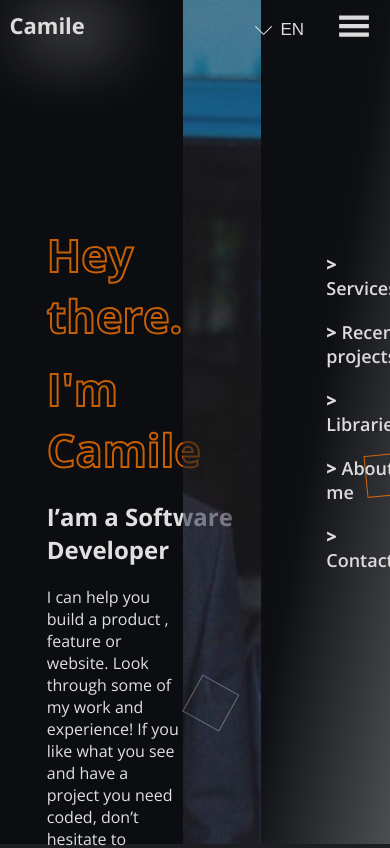
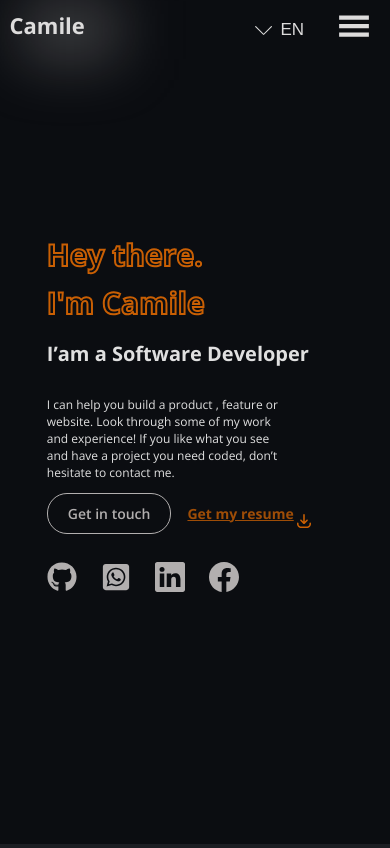
Before and after one commit to camilevahviraki/portfolio-camile, a React (Create React App) app: page / in a window 390 px wide. Shown: the top 848 px of the page. Built offline with nearby package versions, Linux system fonts and the light colour scheme.

Commit message:
Update intro page

```diff
--- a/src/pages/intro/Intro.css
+++ b/src/pages/intro/Intro.css
@@ -34,7 +34,7 @@
   width: 50%;
   display: flex;
   align-items: center;
-    background-image: linear-gradient(to bottom right, #0b0d11,#0b0d11e9, #4d4e51);
+  background-image: linear-gradient(to bottom right, #0b0d11, #0b0d11e9, #4d4e51);
 }
 
 .intro-main-title {
@@ -147,10 +147,11 @@
 @keyframes square {
   from {
     transform: rotate(0deg);
-    }to {
+  }
+
+  to {
     transform: rotate(360deg);
   }
-
 }
 
 .white-square-container {
@@ -165,14 +166,15 @@
 @keyframes square2 {
   from {
     transform: rotate(0deg);
-    }to {
+  }
+
+  to {
     transform: rotate(-360deg);
   }
-
 }
 
 .border-white {
-    border: 1px solid #b2afaf!important;
+  border: 1px solid #b2afaf !important;
 }
 
 .rotating-square {
@@ -189,3 +191,66 @@
   opacity: 0.5;
   z-index: 1;
 }
+
+@media screen and (max-width: 700px) {
+  .Intro-container {
+    height: 100vh;
+    width: 100%;
+    display: flex;
+    flex-direction: column;
+  }
+
+  .intro-section1 {
+    height: 100%;
+    width: 88%;
+    background-color: #0b0d11;
+    color: #e0e0e0;
+    padding-left: 12%;
+    text-align: start;
+    font-family: 'Open sans', sans-serif;
+    display: flex;
+    flex-direction: column;
+    justify-content: center;
+  }
+
+  .intro-section2 {
+    display: none;
+  }
+
+  .intro-section-inner-wrapp {
+    width: 100%;
+    height: 100%;
+    position: relative;
+  }
+
+  .intro-section3 {
+    display: none;
+  }
+
+  .intro-main-title {
+    -webkit-text-stroke: 2px #ff7700c7;
+    color: transparent;
+    font-size: 30px;
+    margin: 7px auto;
+  }
+
+  .intro-paragraph {
+    width: 70%;
+    font-size: 12px;
+  }
+
+  .intro-title2 {
+    font-size: 20px;
+  }
+
+  .intro-get-in-touch {
+    padding: 10px 20px;
+    font-size: 14px;
+    border-radius: 20px;
+    text-decoration: none;
+  }
+
+  .get_my_resume_link {
+    font-size: 14px!important;
+  }
+}
```
Lines whose indentation alone changed are shown as unchanged.
